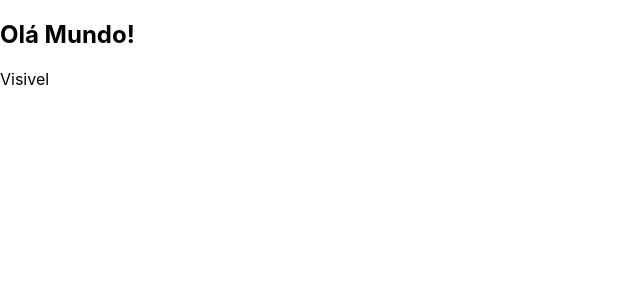
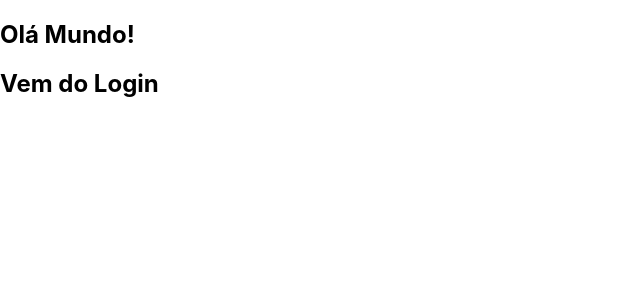
Before and after one commit to FabioHenrique023/fabio-terceiro-desafio, a React (Create React App) app: page / in a window 1280 px wide. Shown: the top 300 px of the page, without its empty margins (0-640 px from the left). Built offline with nearby package versions, Linux system fonts and the light colour scheme.

Commit message:
feat: adicionando layout da página

```diff
--- a/src/App.js
+++ b/src/App.js
@@ -1,8 +1,9 @@
+import Login from './components/Login';
 function App(){
   return(
     <div>
       <h2>Olá Mundo!</h2>
-      <p>Visivel</p>
+      <Login></Login>
     </div>
   );
 }
--- /dev/null
+++ b/src/components/Login.js
@@ -0,0 +1,7 @@
+function Login(){
+    return (
+        <h2>Vem do Login</h2>
+    )
+}
+
+export default Login;
```
